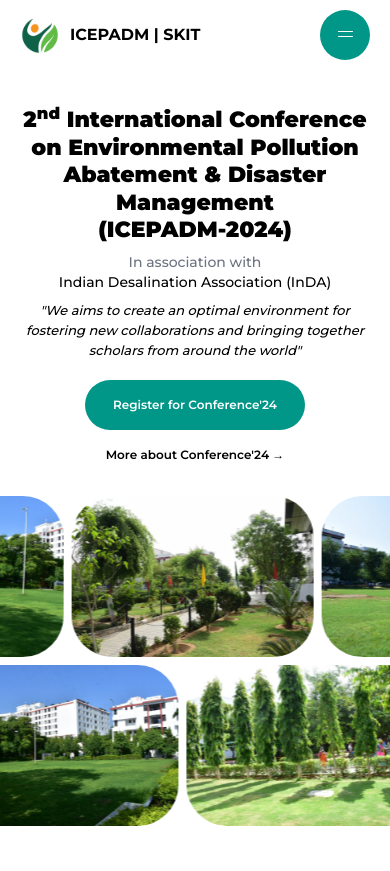
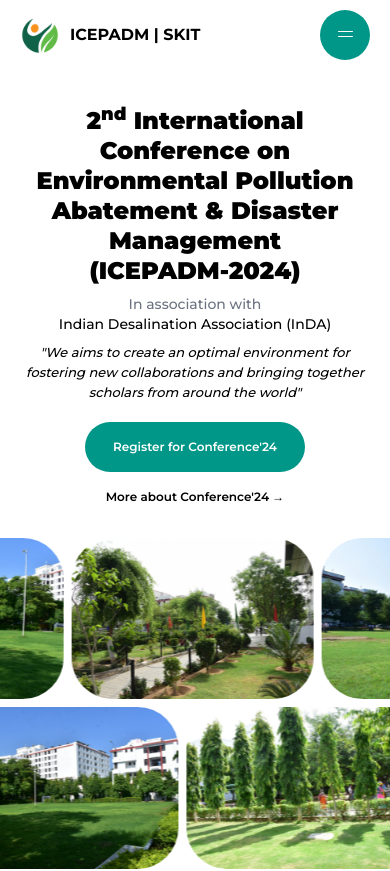
Before and after one commit to Prashant-S29/icepadm_skit, a Next.js app: page / in a window 390 px wide. Shown: the top 871 px of the page. Built offline with nearby package versions, Linux system fonts and the light colour scheme.

Commit message:
Style: Increased the font size of Hero section heading text

```diff
--- a/components/hero.tsx
+++ b/components/hero.tsx
@@ -45,7 +45,7 @@
               </span>
             </div> */}
             <div className="leading-tight lg:leading-none mt-1">
-              <span className="max-[400px]:text-[22px] text-[24px] sm:text-[28px] md:text-[32px] lg:text-[36px] xl:text-[42px] font-black">
+              <span className=" text-[24px] sm:text-[28px] md:text-[32px] lg:text-[36px] xl:text-[42px] font-black">
                 2<sup>nd</sup> International Conference on Environmental
                 Pollution Abatement &amp; Disaster Management
                 <br className="block sm:hidden" /> (ICEPADM-2024)
```
